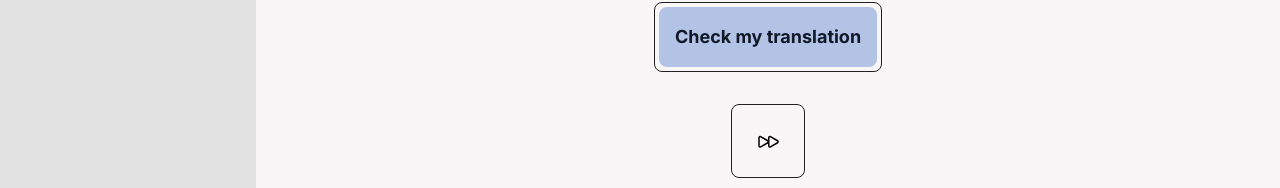
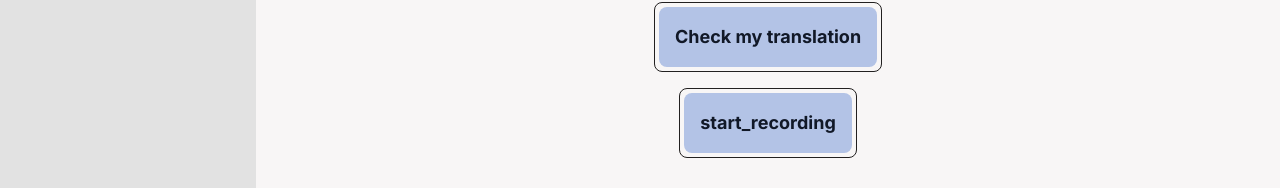
Before and after one commit to eliaweiss/open-lingua-ai, a Next.js app: page /exercises/translate in a window 1280 px wide. Shown: the part 475-663 px from the top of the page. Built offline with nearby package versions, Linux system fonts and the light colour scheme; no server answers; what tailwindcss-rtl would draw is missing.

Commit message:
transcribe-audio

```diff
--- a/package.json
+++ b/package.json
@@ -17,6 +17,7 @@
     "@langchain/openai": "^0.2.8",
     "classnames": "^2.5.1",
     "dotenv": "^16.4.5",
+    "formidable": "^3.5.1",
     "langchain": "^0.2.17",
     "next": "14.2.5",
     "react": "^18",
--- a/src/app/exercises/translate/TranslateExercise.jsx
+++ b/src/app/exercises/translate/TranslateExercise.jsx
@@ -1,4 +1,4 @@
-import React from "react";
+import React, { useState, useRef } from "react";
 
 import SelectComponent from "@/app/components/SelectComponent";
 import useAppStore from "@/app/store/appStore";
@@ -11,6 +11,7 @@ import { ForwardIcon } from "@heroicons/react/24/outline";
 import TooltipWrapper from "@/app/components/TooltipWrapper";
 import { useTranslation } from "@/app/i18n/useTranslation";
 import { checkUserTranslate } from "./checkUserTranslate";
+import { queryTranscribe } from "@/app/utils/api/clientApi";
 
 const TranslateExercise = () => {
   const t = useTranslation(); // Use the translation hook
@@ -30,14 +31,44 @@ const TranslateExercise = () => {
     sourceLanguage,
   } = useTranslateExerciseStore();
 
+  const [isRecording, setIsRecording] = useState(false);
+  const [mediaRecorder, setMediaRecorder] = useState(null);
+  const audioChunks = useRef([]);
+
   const handleCheckUserTranslate = async () => {
-    // Implement translation logic here
-    // This could involve calling an API or using a library
     console.log("Translate button clicked");
     const { response } = await checkUserTranslate();
     console.log("response", response);
     setLlmResponse(response);
   };
+
+  const handleStartRecording = () => {
+    navigator.mediaDevices.getUserMedia({ audio: true })
+      .then(stream => {
+        const recorder = new MediaRecorder(stream);
+        setMediaRecorder(recorder);
+        recorder.ondataavailable = event => {
+          audioChunks.current.push(event.data);
+        };
+        recorder.start();
+        setIsRecording(true);
+      })
+      .catch(error => {
+        console.error("Error accessing microphone:", error);
+      });
+  };
+
+  const handleStopRecording = async () => {
+    mediaRecorder.stop();
+    mediaRecorder.onstop = async () => {
+      const audioBlob = new Blob(audioChunks.current, { type: 'audio/wav' });
+      audioChunks.current = [];
+      const transcription = await queryTranscribe(audioBlob);
+      setYourTranslatedText(transcription);
+    };
+    setIsRecording(false);
+  };
+
   const options = [
     {
       value: TranslateDirection.TARGET_TO_SOURCE,
@@ -48,6 +79,7 @@ const TranslateExercise = () => {
       label: `${sourceLanguage} → ${targetLanguage}`,
     },
   ];
+
   return (
     <div className="flex flex-col justify-center items-center text-center w-full space-y-4">
       <div className="text-left">
@@ -89,25 +121,35 @@ const TranslateExercise = () => {
           rows="4"
           placeholder={t("your_translation")}
           onChange={(e) => {
-            // console.log(e);
             setYourTranslatedText(e.target.value);
           }}
         />
       </div>
 
-      <div className="flex flex-col space-y-4 mt-4 ">
-        <div
-          className={`flex space-x-4  border  rounded-lg p-1 border-pBorder`}
-        >
+      <div className="flex flex-col space-y-4 mt-4">
+        <div className="flex space-x-4 border rounded-lg p-1 border-pBorder">
           <ControlButton
             toolTip={t("check_my_translation")}
             onClick={handleCheckUserTranslate}
-            className="p-4  bg-card text-card-foreground rounded hover:bg-pHov text-lg font-bold"
+            className="p-4 bg-card text-card-foreground rounded hover:bg-pHov text-lg font-bold"
           >
             {t("check_my_translation")}
           </ControlButton>
         </div>
       </div>
+
+      <div className="flex flex-col space-y-4 mt-4">
+        <div className="flex space-x-4 border rounded-lg p-1 border-pBorder">
+          <ControlButton
+            toolTip={isRecording ? t("stop_recording") : t("start_recording")}
+            onClick={isRecording ? handleStopRecording : handleStartRecording}
+            className="p-4 bg-card text-card-foreground rounded hover:bg-pHov text-lg font-bold"
+          >
+            {isRecording ? t("stop_recording") : t("start_recording")}
+          </ControlButton>
+        </div>
+      </div>
+
       {llmResponse && (
         <>
           <HorizontalRule />
@@ -116,12 +158,10 @@ const TranslateExercise = () => {
       )}
 
       {/* Button Panel */}
-      <div className="flex flex-col space-y-4 mt-4 ">
-        <div
-          className={`flex space-x-4 mt-4 border  rounded-lg p-4 border-pBorder`}
-        >
+      <div className="flex flex-col space-y-4 mt-4">
+        <div className="flex space-x-4 mt-4 border rounded-lg p-4 border-pBorder">
           <ControlButton toolTip={t("skip_tooltip")} onClick={skip}>
-            <ForwardIcon className="w-6 h-6 " />
+            <ForwardIcon className="w-6 h-6" />
           </ControlButton>
         </div>
       </div>
--- a/src/app/utils/api/clientApi.js
+++ b/src/app/utils/api/clientApi.js
@@ -11,6 +11,20 @@ export async function queryLLMApi({ messages }) {
       model: llmModel,
     }),
   });
-  //   console.log(data);
   return data;
 }
+
+export async function queryTranscribe(audioBlob) {
+  const { llmApiKey } = useAppStore.getState();
+  const formData = new FormData();
+  formData.append('apiKey', llmApiKey);
+  formData.append('audio', audioBlob, 'audio-file-name.wav');
+
+  const response = await fetch('/app/api/transcribe-audio/route', {
+    method: 'POST',
+    body: formData,
+  });
+
+  const data = await response.json();
+  return data.transcription;
+}
```
Also changed, not shown: src/app/api/transcribe-audio/route.js (renamed from src/app/api/route.js), 2 other files (tests, documents, lock files or other folders).
